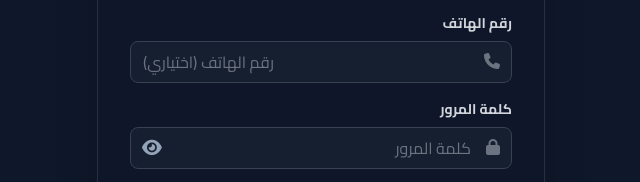
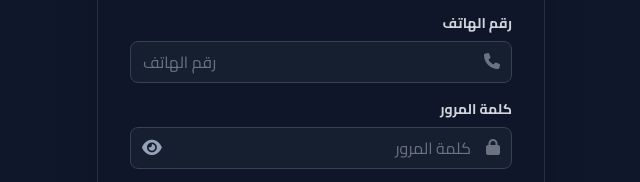
Before and after one commit to johnlatif19/center-bedaya, a website: page public/signup.html in a window 1280 px wide. Shown: the part 456-638 px from the top of the page, 319-959 px from the left. Drawn offline with nearby package versions, Linux system fonts and the light colour scheme; no server answers.

Commit message:
Update signup.html

```diff
--- a/public/signup.html
+++ b/public/signup.html
@@ -127,7 +127,7 @@
                     <label class="block text-gray-300 text-sm font-bold mb-2">رقم الهاتف</label>
                     <div class="relative">
                         <i class="fas fa-phone absolute right-3 top-3 text-gray-500"></i>
-                        <input type="tel" id="phone" name="phone" placeholder="رقم الهاتف (اختياري)"
+                        <input type="tel" id="phone" name="phone" required placeholder="رقم الهاتف"
                             class="w-full pr-10 pl-3 py-2 border border-gray-700 rounded-lg focus:ring-2 focus:ring-indigo-500 focus:border-transparent bg-gray-800/50 text-white placeholder-gray-500 transition">
                         <span class="error-message hidden" id="phoneError"></span>
                     </div>
```
